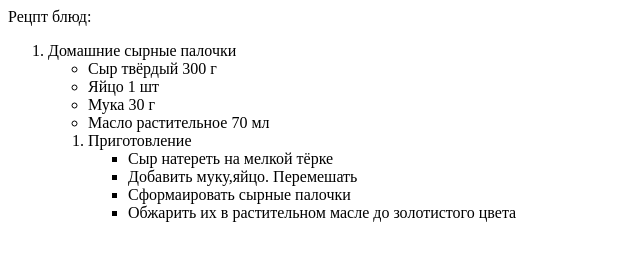
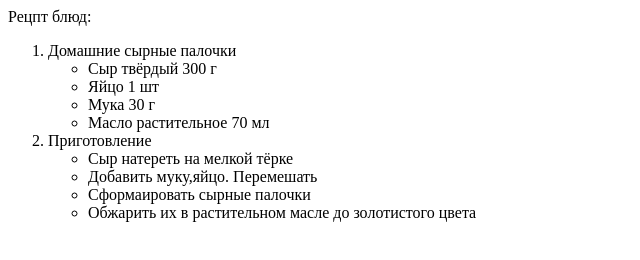
Before and after one commit to Doherak/html-basic, a plain HTML site: page test.html in a window 1280 px wide. Shown: the whole page, without its empty margins (0-640 px from the left). Drawn offline with Linux system fonts and the light colour scheme.

Commit message:
Собщение

```diff
--- a/test.html
+++ b/test.html
@@ -13,7 +13,7 @@
             <li>Мука 30 г</li>
             <li>Масло растительное 70 мл</li>
         </ul>
-        <ol>
+        <ol2>
         <li>Приготовление</li>
         <ul>
             <li>Сыр натереть на мелкой тёрке</li>
@@ -21,7 +21,7 @@
             <li>Сформаировать сырные палочки</li>
             <li>Обжарить их в растительном масле до золотистого цвета</li>
         </ul>
-    </ol>
+    </ol2>
     </ol>
 </body>
 </html>
```
